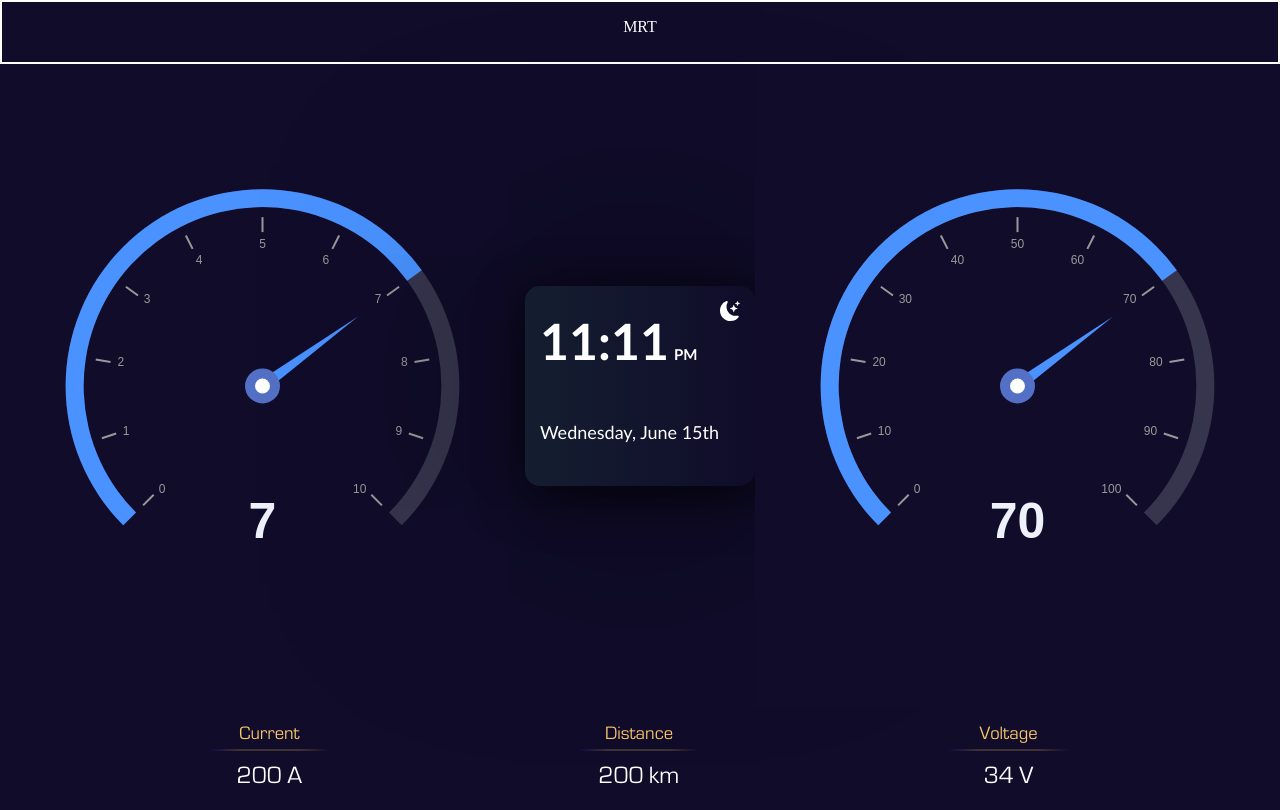
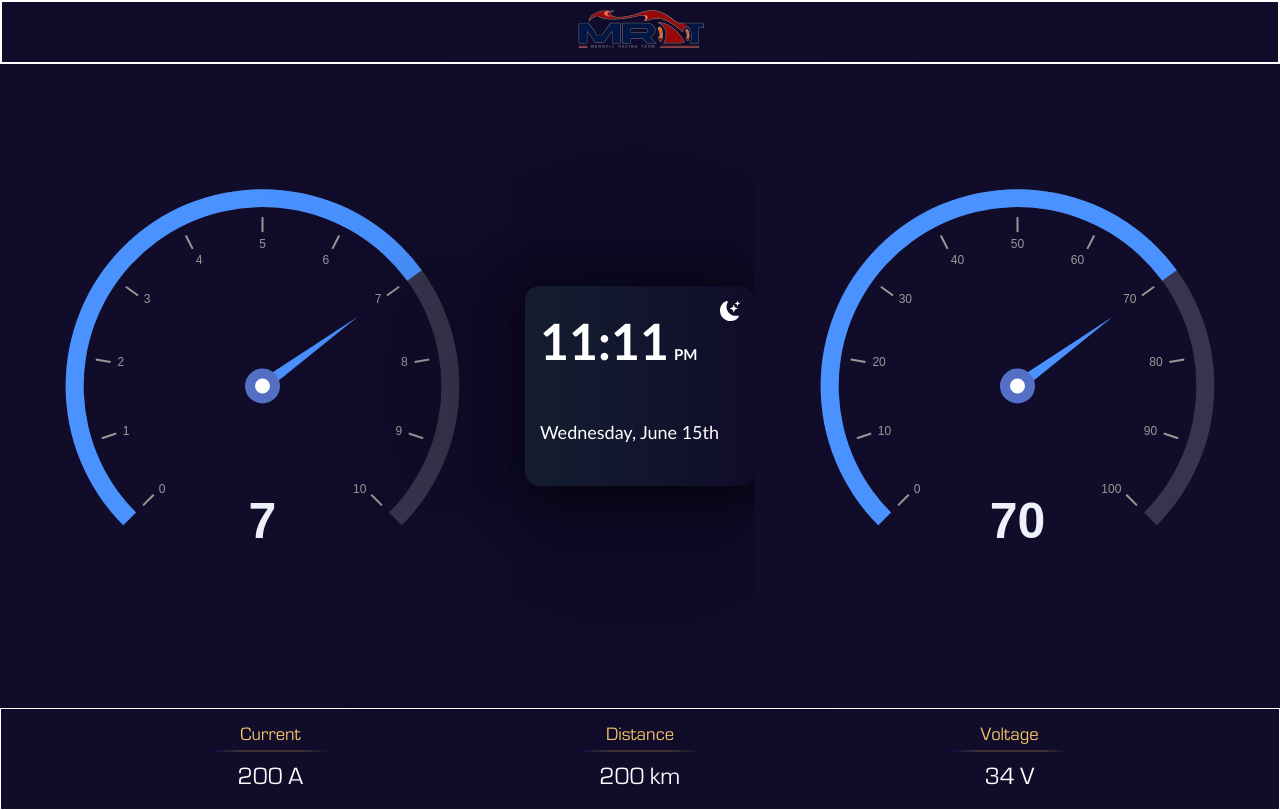
Before and after one commit to loaywaleed/mrt-dashboard, a website: page index.html in a window 1280 px wide. Drawn offline with nearby package versions, Linux system fonts and the light colour scheme.

Commit message:
testing logo

```diff
--- a/css/footer.css
+++ b/css/footer.css
@@ -7,7 +7,7 @@
 
 footer {
     height: 100px;
-    /* border: 1px solid white; */
+    border: 1px solid white;
     width: calc(100% - 2px);
     display: flex;
     justify-content: center;
--- a/css/header.css
+++ b/css/header.css
@@ -14,3 +14,10 @@ header {
     align-items: center;
     flex-direction: column;
 }
+
+header .logo {
+    background-image: url('../imgs/mrt_logo.png');
+    background-size: cover;
+    height: 50px;
+    width: 135px;
+}
--- a/index.html
+++ b/index.html
@@ -10,7 +10,7 @@
 
 <body>
   <header>
-    <p style="height: 50px;">MRT</p>
+    <div class="logo"></div>
   </header>
   <main class="gauge-container" style="height: calc(100% - 54px - 102px);">
     <div id="container-1" class="gauge"></div>
```
Also changed, not shown: imgs/mrt_logo.png (added).
